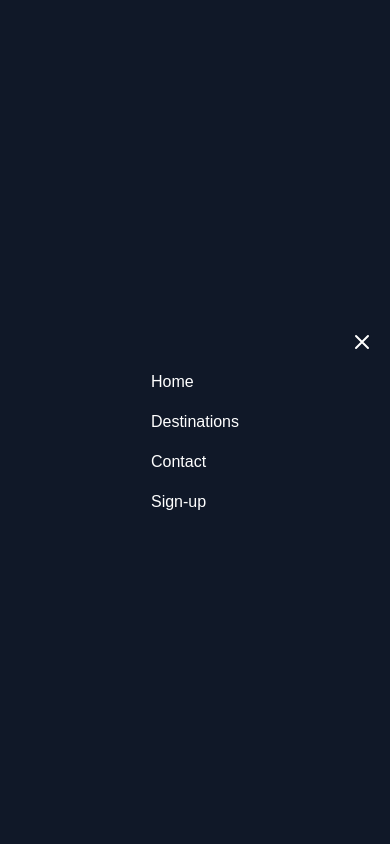
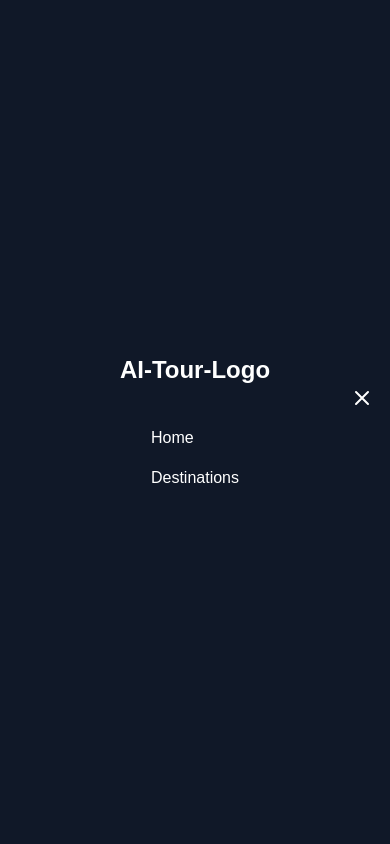
Before and after one commit to RigersUliu/ai-tour-guide, a Next.js app: page / in a window 390 px wide. Both pictures are taken after a click on the button 358 px from the left and 36 px from the top of the page. Shown: the top 844 px of the page. Built offline with nearby package versions, Linux system fonts and the light colour scheme.

Commit message:
small changes on the navbar for mobile, removed two dead links

```diff
--- a/src/app/components/navbar.tsx
+++ b/src/app/components/navbar.tsx
@@ -37,6 +37,7 @@ const Navbar = () => {
       {/* Sliding Panel for Mobile */}
       <div className={`fixed inset-0 bg-black bg-opacity-50 z-40 transition-opacity duration-300 ${isOpen ? 'opacity-100' : 'opacity-0 pointer-events-none'}`}>
         <div className={`flex flex-col items-center justify-center h-full bg-gray-900 transition-transform duration-300 transform ${isOpen ? 'translate-y-0' : '-translate-y-full'}`}>
+          <h1 className="text-white text-2xl font-bold">AI-Tour-Logo</h1>
           {/* Close Button Inside the Panel */}
           <button
             className="text-white mb-4 self-end mr-4"
@@ -56,8 +57,6 @@ const Navbar = () => {
           <ul className="space-y-4">
             <li><Link href="/" className="text-white hover:text-gray-400" onClick={toggleMenu}>Home</Link></li>
             <li><Link href="/map" className="text-white hover:text-gray-400" onClick={toggleMenu}>Destinations</Link></li>
-            <li><Link href="/contact" className="text-white hover:text-gray-400" onClick={toggleMenu}>Contact</Link></li>
-            <li><Link href="/signup" className="text-white hover:text-gray-400" onClick={toggleMenu}>Sign-up</Link></li>
           </ul>
         </div>
       </div>
```
